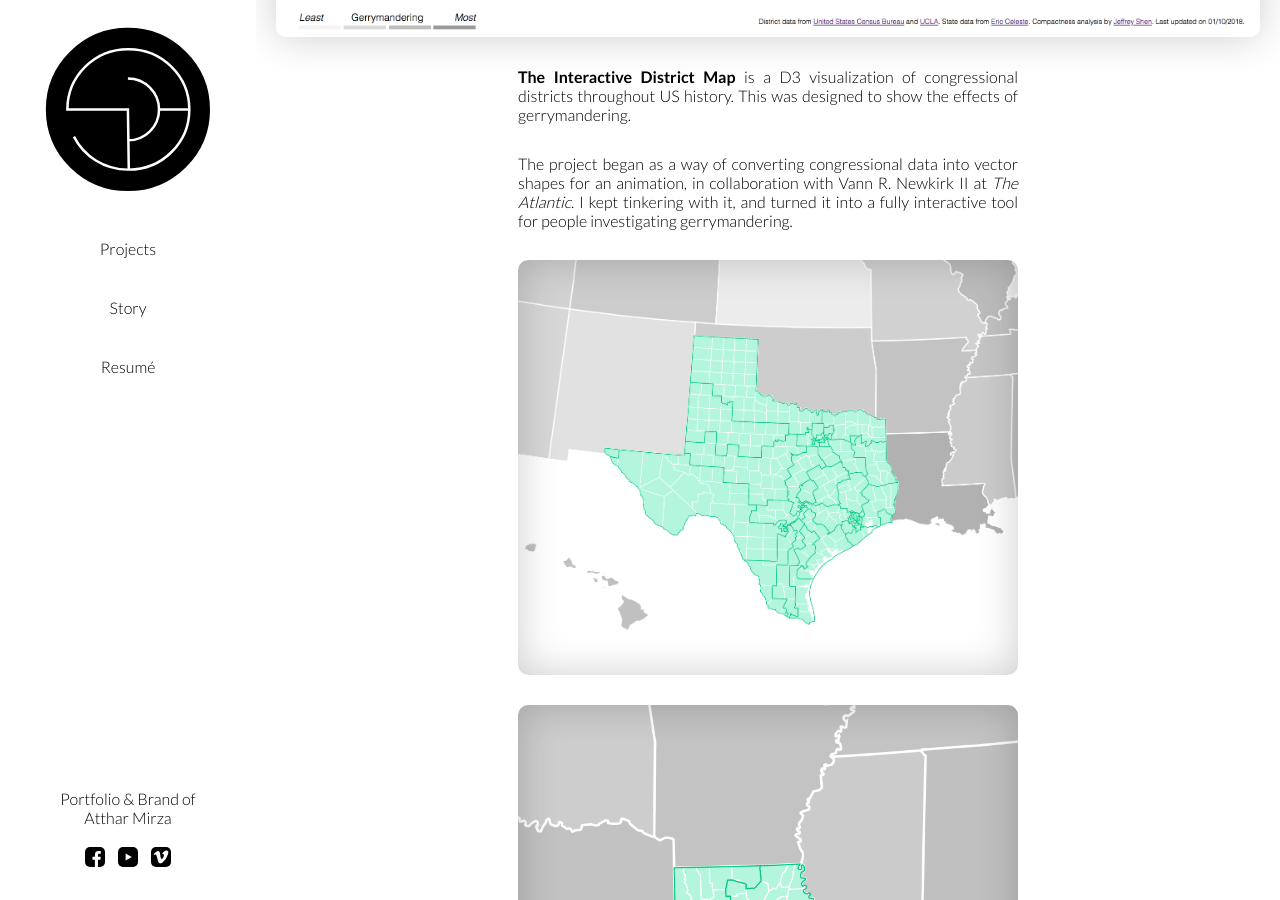
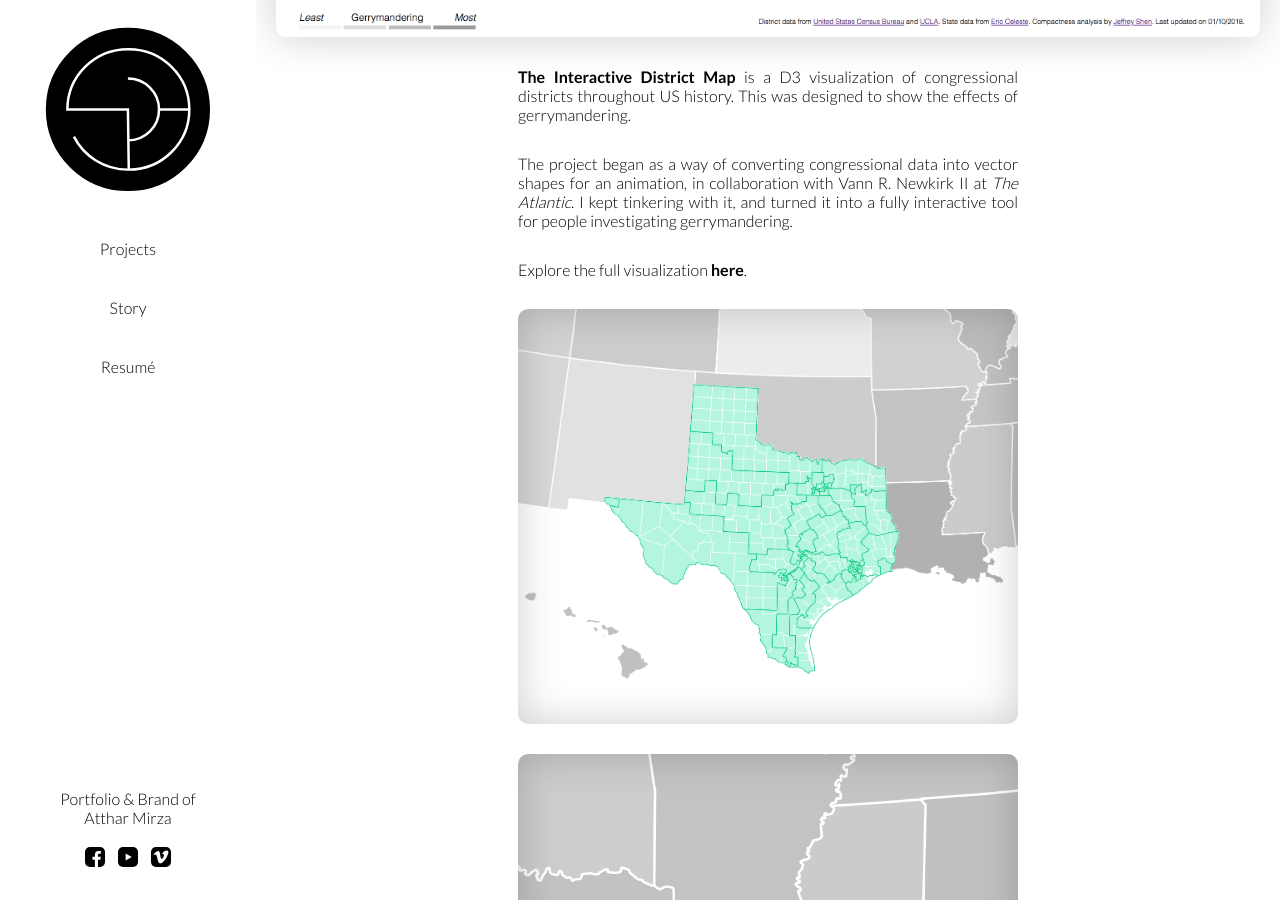
Before and after one commit to attharmirza/SittingHunWebsite, a Jekyll site: the page built from _projects/district-visualization.markdown, in a window 1280 px wide and 900 px high, scrolled down 796 px. Built offline with Jekyll 4.4.1, drawn with Linux system fonts in a browser that asks for light colours; some web fonts are replaced.

Commit message:
Updated District Visualization

```diff
--- a/_projects/district-visualization.markdown
+++ b/_projects/district-visualization.markdown
@@ -26,3 +26,5 @@ info:
 [**The Interactive District Map**](https://attharmirza.github.io/DistrictVisualizer/) is a D3 visualization of congressional districts throughout US history. This was designed to show the effects of gerrymandering.
 
 The project began as a way of converting congressional data into vector shapes for an animation, in collaboration with Vann R. Newkirk II at *The Atlantic*. I kept tinkering with it, and turned it into a fully interactive tool for people investigating gerrymandering.
+
+Explore the full visualization [**here**](https://attharmirza.github.io/DistrictVisualizer/).
```
